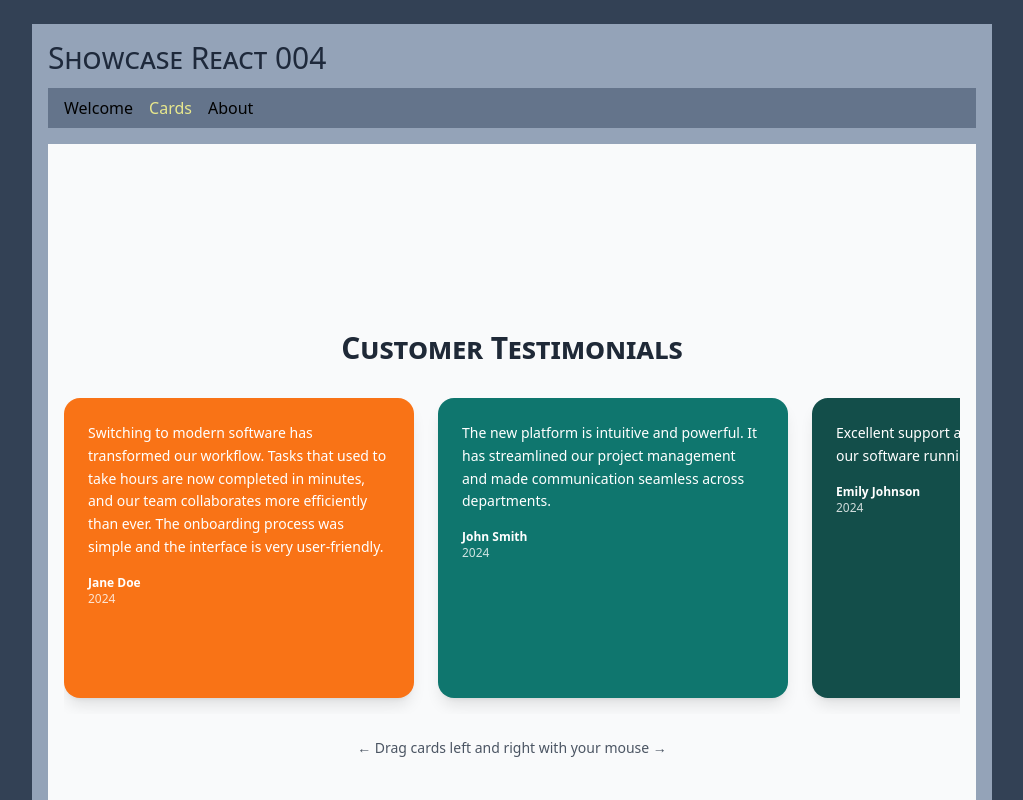
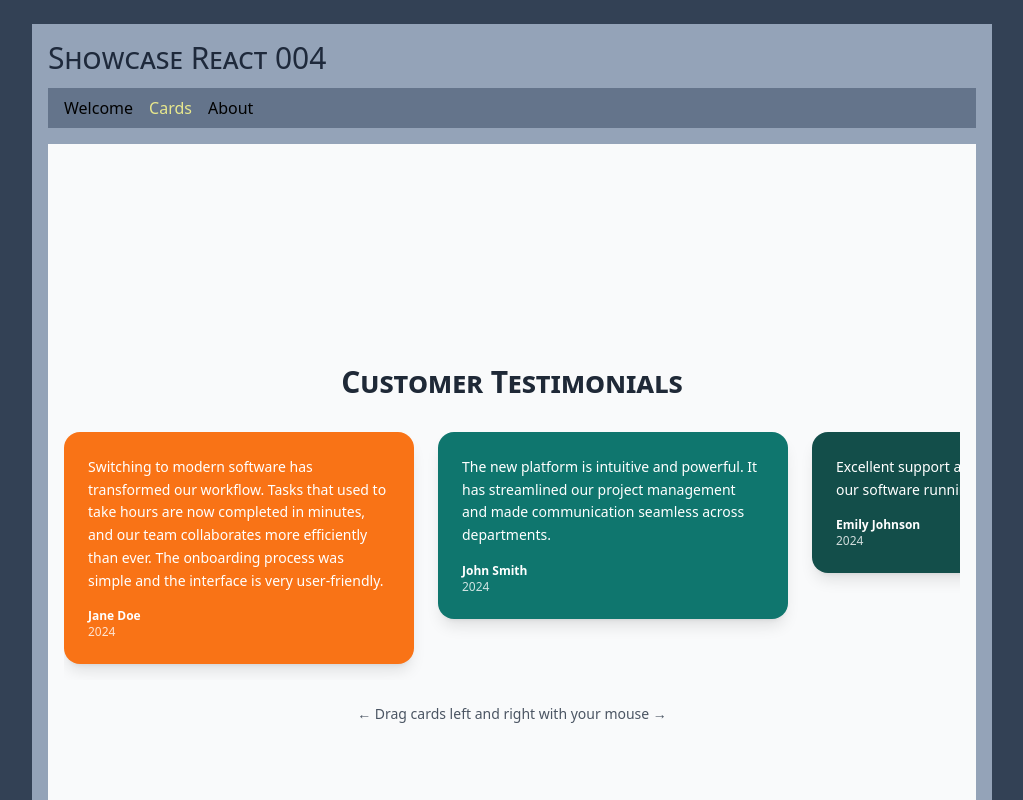
Before and after one commit to epx-edta/showcase-react-004, a React (Vite) app: page /cards in a window 1280 px wide. Shown: the top 800 px of the page, without its empty margins (128-1151 px from the left). Built offline with nearby package versions, Linux system fonts and the light colour scheme.

Commit message:
each different height

```diff
--- a/src/pages/PageCards.tsx
+++ b/src/pages/PageCards.tsx
@@ -95,14 +95,13 @@ export const PageCards = () => {
             msOverflowStyle: 'none'
           }}
         >
-          <div className="flex gap-6 pb-4" style={{ width: 'max-content' }}>
+          <div className="flex items-start gap-6 pb-4" style={{ width: 'max-content' }}>
             {cards.map((card) => (
-              <div
+				<div
                 key={card.id}
                 className={`${card.color} text-white rounded-2xl p-6 shadow-lg flex-shrink-0 select-none`}
                 style={{
-                  width: '350px',
-                  minHeight: '300px'
+                  width: '350px'
                 }}
               >
                 <p className="text-sm leading-relaxed mb-4">
```
